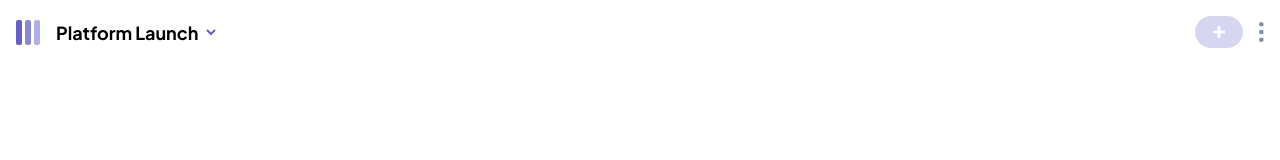
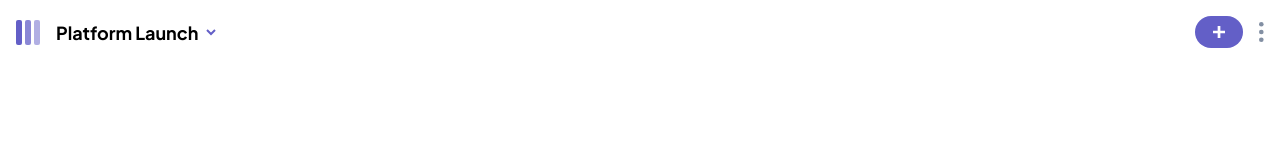
Before and after one commit to Patrick-Dolan/kanban, a React (Vite) app: page / in a window 1280 px wide. Shown: the top 160 px of the page. Built offline with nearby package versions, Linux system fonts and the light colour scheme.

Commit message:
fix task add disabling when no boards are available

```diff
--- a/src/components/dashboard/MobileHeader.tsx
+++ b/src/components/dashboard/MobileHeader.tsx
@@ -13,7 +13,7 @@ function MobileHeader() {
   }
 
   const menuChevronImagePath = menuOpen ? "/assets/icon-chevron-up.svg" : "/assets/icon-chevron-down.svg";
-  const noBoardsAvailable = boards.length > 0;
+  const noBoardsAvailable = boards.length === 0;
 
   return (
     <>
```
